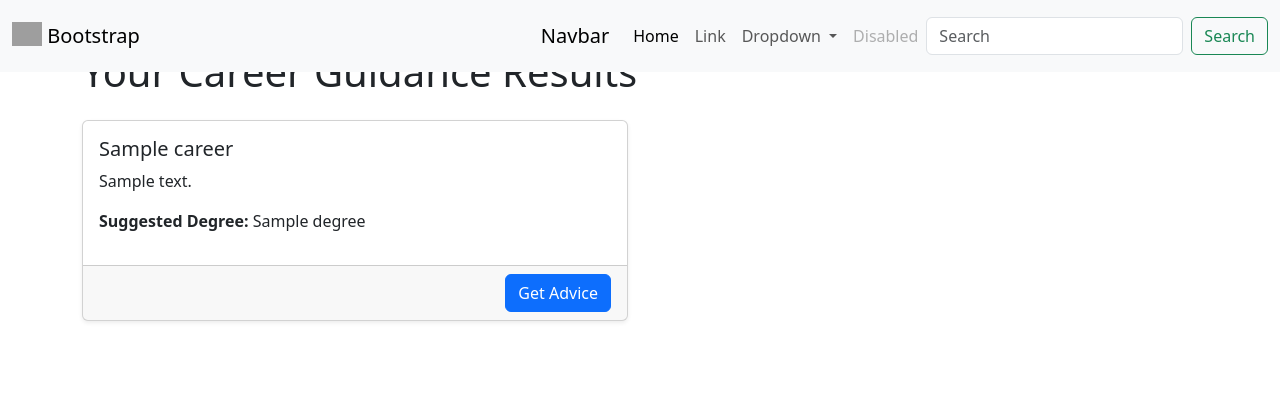
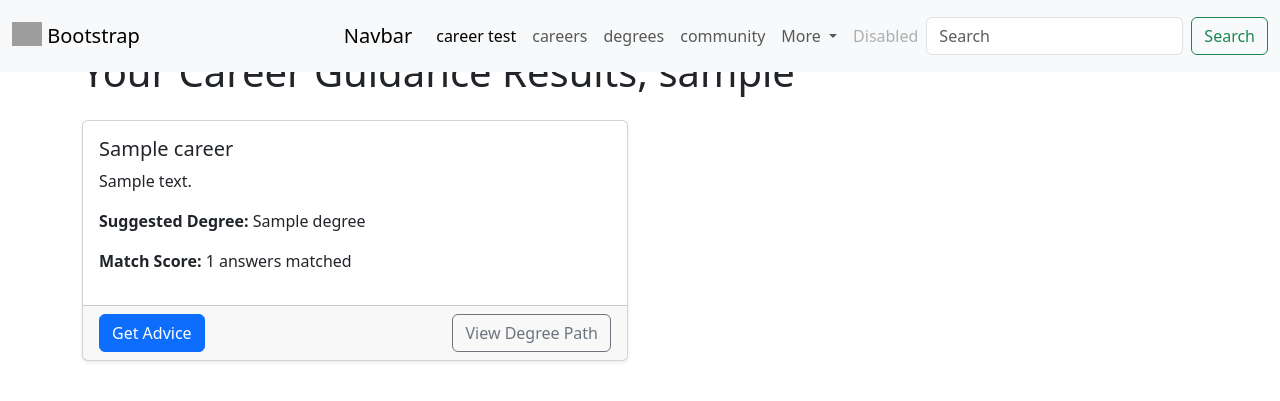
Before and after one commit to imadh-nisar/skill_nexus, a PHP site: page /result.php in a window 1280 px wide. Shown: the top 401 px of the page. Run offline with PHP 8.4, Linux system fonts and the light colour scheme; the visitor is signed in with stand-in values (Sample User, id 1); tables that the repository leaves empty or names only in its code hold one stand-in row (values such as "Sample post"); data that the repository does not hold is empty; grey boxes are pictures that could not be loaded.

Commit message:
removed que

```diff
--- a/Skill Nexus/config.php
+++ b/Skill Nexus/config.php
@@ -48,23 +48,26 @@ try {
                 <div class="collapse navbar-collapse" id="navbarSupportedContent">
                     <ul class="navbar-nav me-auto mb-2 mb-lg-0">
                         <li class="nav-item">
-                            <a class="nav-link active" aria-current="page" href="#">Home</a>
+                            <a class="nav-link active" aria-current="page" href="career/career_test.php">career test</a>
                         </li>
                         <li class="nav-item">
-                            <a class="nav-link" href="#">Link</a>
+                            <a class="nav-link" href="results/careers.php">careers</a>
+                        </li>
+                        <li class="nav-item">
+                            <a class="nav-link" href="reulst/degrees.php">degrees</a>
+                        </li>
+                        <li class="nav-item">
+                            <a class="nav-link" href="community.php">community</a>
                         </li>
                         <li class="nav-item dropdown">
                             <a class="nav-link dropdown-toggle" href="#" role="button" data-bs-toggle="dropdown"
                                 aria-expanded="false">
-                                Dropdown
+                                More
                             </a>
                             <ul class="dropdown-menu">
-                                <li><a class="dropdown-item" href="#">Action</a></li>
-                                <li><a class="dropdown-item" href="#">Another action</a></li>
-                                <li>
-                                    <hr class="dropdown-divider">
-                                </li>
-                                <li><a class="dropdown-item" href="#">Something else here</a></li>
+                                <li><a class="dropdown-item" href="partners & blog/partners.php">Blog</a></li>
+                                <li><a class="dropdown-item" href="partners & blog/blog.php">Partners</a></li>
+
                             </ul>
                         </li>
                         <li class="nav-item">
--- a/Skill Nexus/results/result.php
+++ b/Skill Nexus/results/result.php
@@ -1,32 +1,30 @@
 <?php
-require_once __DIR__ . '../config.php'; // centralized config with DB connection, base path, etc.
-require_once __DIR__ . '../helpers.php'; // any shared functions
+require_once __DIR__ . '/../config.php';   // fixed path
+require_once __DIR__ . '/../helpers.php';  // fixed path
 
 // Ensure user is logged in
 session_start();
 if (!isset($_SESSION['user_id'])) {
-  header("Location: {$basePath}/login.php");
+  header("Location: ../auth/login.php");
   exit;
 }
 
-// Fetch user answers
-$userId = $_SESSION['user_id'];
+$userId = (int) $_SESSION['user_id']; // enforce integer
+
+// Fetch user answers (optional if not used later)
 $stmt = $pdo->prepare("SELECT question_id, answer_id FROM user_answers WHERE user_id = ?");
 $stmt->execute([$userId]);
 $userAnswers = $stmt->fetchAll(PDO::FETCH_ASSOC);
 
-// Calculate career matches
-// Example: join careers table with answers mapping
+// Optimized query: join directly with user_answers
 $query = "
-    SELECT c.id, c.name, c.description, d.name AS degree
+    SELECT c.id, c.name, c.description, d.name AS degree, COUNT(cam.answer_id) AS match_count
     FROM careers c
     JOIN career_answer_map cam ON c.id = cam.career_id
     JOIN degrees d ON c.degree_id = d.id
-    WHERE cam.answer_id IN (
-        SELECT answer_id FROM user_answers WHERE user_id = ?
-    )
+    JOIN user_answers ua ON cam.answer_id = ua.answer_id AND ua.user_id = ?
     GROUP BY c.id
-    ORDER BY COUNT(cam.answer_id) DESC
+    ORDER BY match_count DESC
 ";
 $stmt = $pdo->prepare($query);
 $stmt->execute([$userId]);
@@ -42,10 +40,11 @@ $careers = $stmt->fetchAll(PDO::FETCH_ASSOC);
 </head>
 
 <body>
-
-
   <div class="container mt-5">
-    <h1 class="mb-4">Your Career Guidance Results</h1>
+    <h1 class="mb-4">
+      Your Career Guidance
+      Results<?= isset($_SESSION['username']) ? ', ' . htmlspecialchars($_SESSION['username']) : '' ?>
+    </h1>
 
     <?php if (empty($careers)): ?>
       <div class="alert alert-info">
@@ -60,10 +59,14 @@ $careers = $stmt->fetchAll(PDO::FETCH_ASSOC);
                 <h5 class="card-title"><?= htmlspecialchars($career['name']) ?></h5>
                 <p class="card-text"><?= nl2br(htmlspecialchars($career['description'])) ?></p>
                 <p><strong>Suggested Degree:</strong> <?= htmlspecialchars($career['degree']) ?></p>
+                <p><strong>Match Score:</strong> <?= (int) $career['match_count'] ?> answers matched</p>
               </div>
-              <div class="card-footer text-end">
+              <div class="card-footer d-flex justify-content-between">
                 <a href="<?= $basePath ?>/advice.php?career_id=<?= $career['id'] ?>" class="btn btn-primary">
                   Get Advice
+                </a>
+                <a href="<?= $basePath ?>/degree.php?id=<?= $career['id'] ?>" class="btn btn-outline-secondary">
+                  View Degree Path
                 </a>
               </div>
             </div>
```
Also changed, not shown: Skill Nexus/auth/login.php (+15 -10 lines), Skill Nexus/auth/registration.php (+18 -7 lines), Skill Nexus/questions/que.php (deleted).
